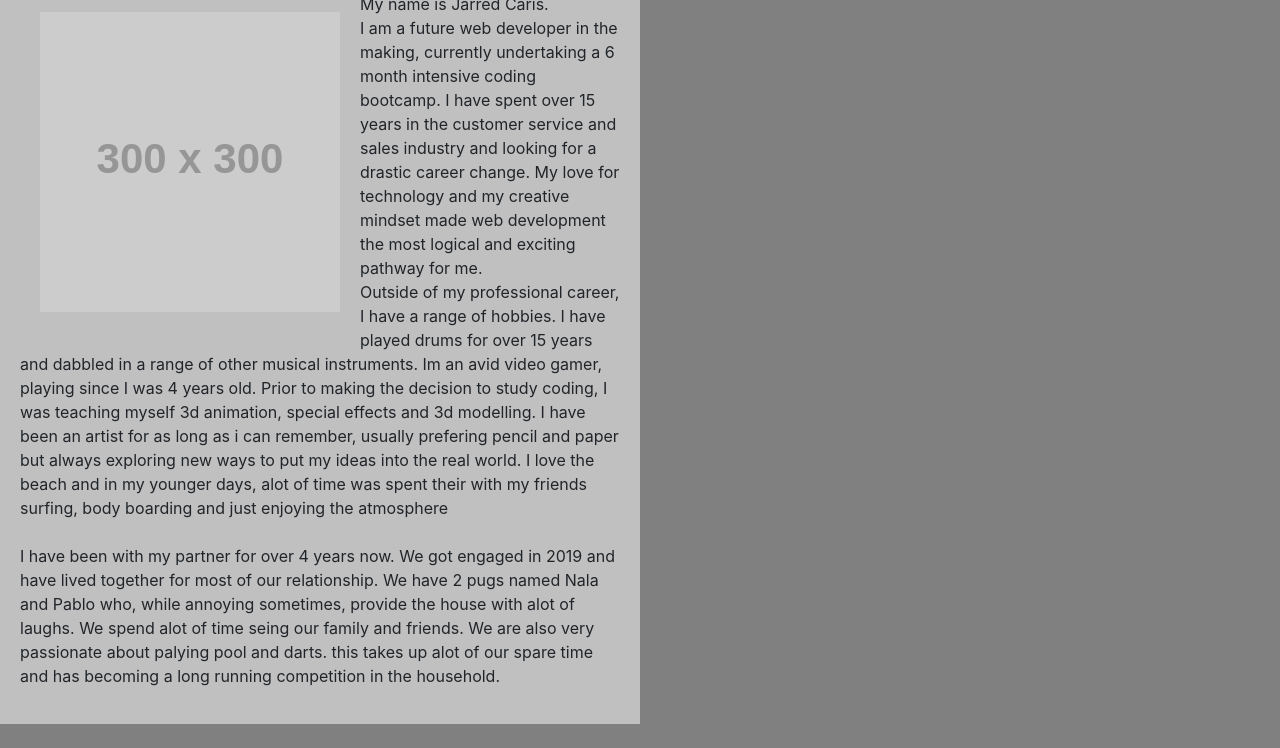
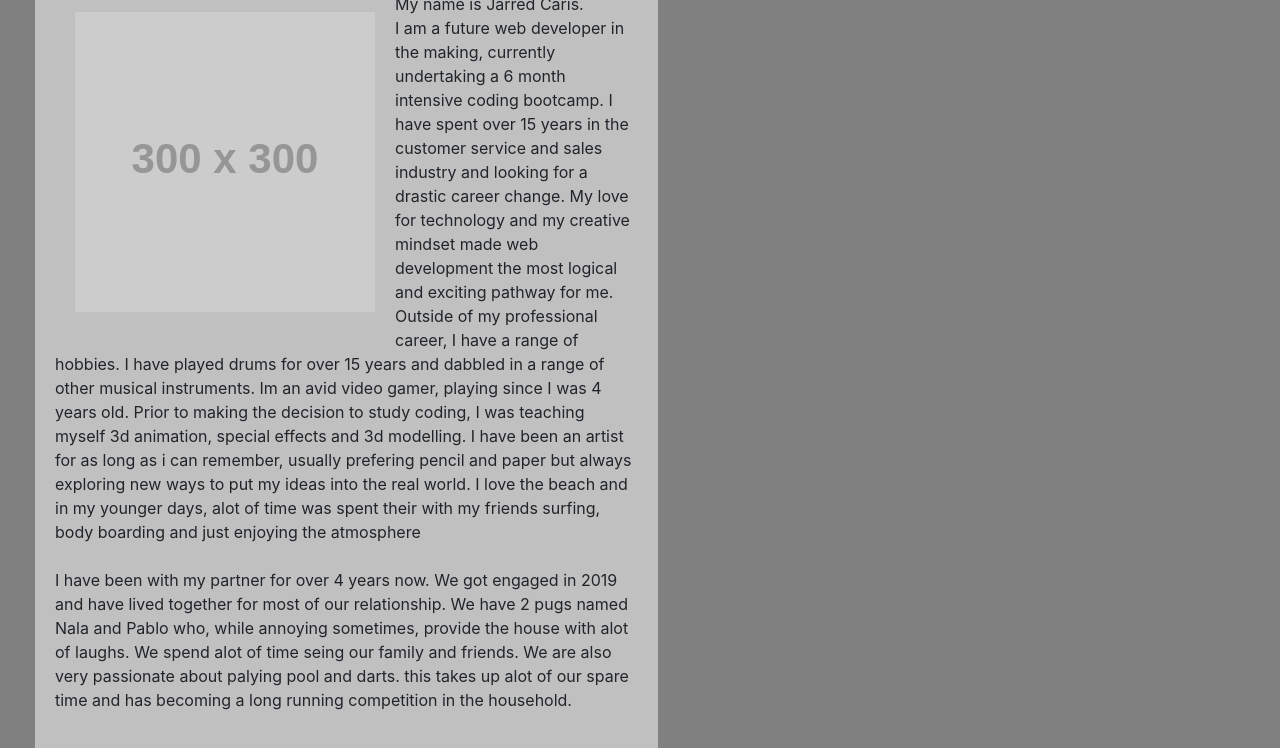
Before and after one commit to Jarred-Caris/Week_two_homework, a plain HTML site: page index.html in a window 1280 px wide. Shown: the part 164-912 px from the top of the page. Before the commit the page ends 888 px from the top, so only its background shows below. Drawn offline with nearby package versions, Linux system fonts and the light colour scheme; placeholder pictures from the web are drawn by us.

Commit message:
used padding on containers to add space between container and window edge

```diff
--- a/index.html
+++ b/index.html
@@ -29,7 +29,7 @@
       <br>
 
 
-      <div class="container-fluid">
+      <div class="container-fluid" style="padding-left: 50px;">
           <div class="row">
               <div class="col-md-6" style="background-color: silver; padding: 20px;" >
                   <h1>About Me</h1>
```
Also changed, not shown: portfolio.html (+1 -1 lines).
